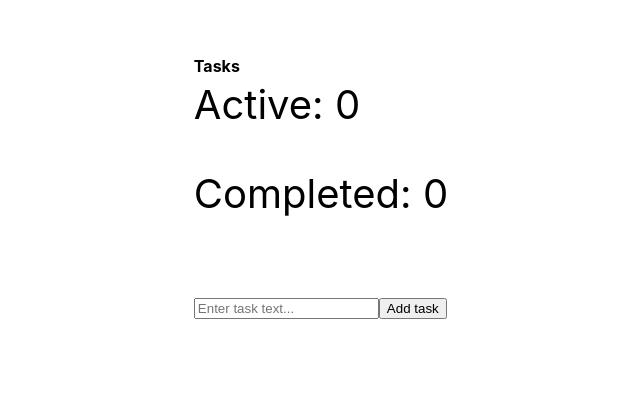
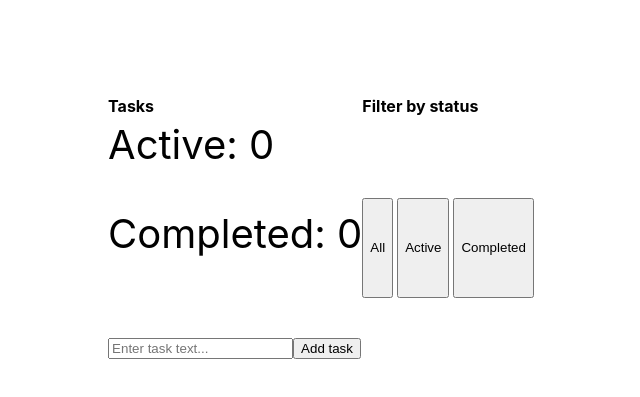
Before and after one commit to PokoenkoS/Tasks, a React (Create React App) app: page / in a window 1280 px wide. Shown: the part 163-560 px from the top of the page, without its empty margins (319-959 px from the left). Built offline with nearby package versions, Linux system fonts and the light colour scheme.

Commit message:
add statusFilter

```diff
--- a/src/components/AppBar/AppBar.js
+++ b/src/components/AppBar/AppBar.js
@@ -1,5 +1,6 @@
 import { TaskCounter } from "components/TaskCounter/TaskCounter"
 import css from "./AppBar.module.css"
+import { StatusFilter } from "components/StatusFilter/StatusFilter"
 
 export const AppBar = ()=>{
     return (
@@ -7,7 +8,11 @@ export const AppBar = ()=>{
             <section className={css.section}>
                 <h2 className={css.title}>Tasks</h2>
                 <TaskCounter/>
-            </section>
+                </section>
+                <section className={css.section}>
+                <h2 className={css.title}>Filter by status</h2>
+                <StatusFilter/>
+             </section>
         </header>
     )
 
--- /dev/null
+++ b/src/components/StatusFilter/StatusFilter.js
@@ -0,0 +1,11 @@
+import css from "./StatusFilter.module.css"
+
+export const StatusFilter =()=> {
+    return(
+        <div className={css.wrapper}>
+            <button>All</button>
+            <button>Active</button>
+            <button>Completed</button>
+        </div>
+    )
+}
--- /dev/null
+++ b/src/components/StatusFilter/StatusFilter.module.css
@@ -0,0 +1,4 @@
+.wrapper {
+    display: flex;
+    gap: 4px;
+  }
--- a/src/components/TaskList/TaskList.js
+++ b/src/components/TaskList/TaskList.js
@@ -1,10 +1,11 @@
-import { Task } from "components/Task/Task"
+import { Task } from "components/Task/Task";
+import css from "./TaskList.module.css";
 
 export const TaskList =()=> {
 return(
-    <ul>
+    <ul className={css.list}>
         {[].map(task=>(
-            <li key={task.id}>
+            <li className={css.listlistItem} key={task.id}>
                 <Task task={task}/>
             </li>
         ))
--- /dev/null
+++ b/src/components/TaskList/TaskList.module.css
@@ -0,0 +1,9 @@
+.list {
+    margin: 0;
+    padding: 0;
+    list-style: none;
+  }
+
+  .listItem + .listItem {
+    border-top: 1px solid #2f2f37;
+  }
```
